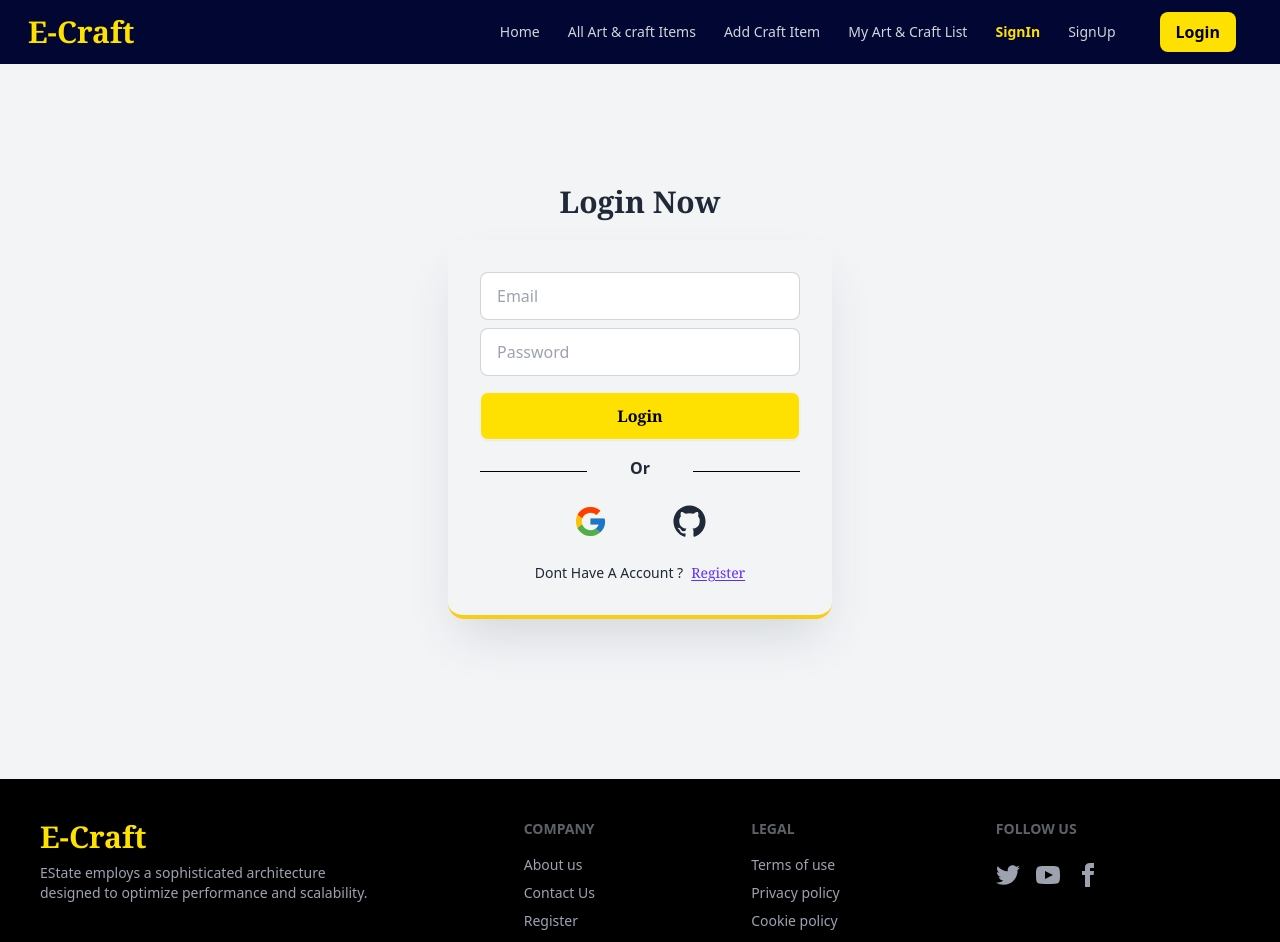
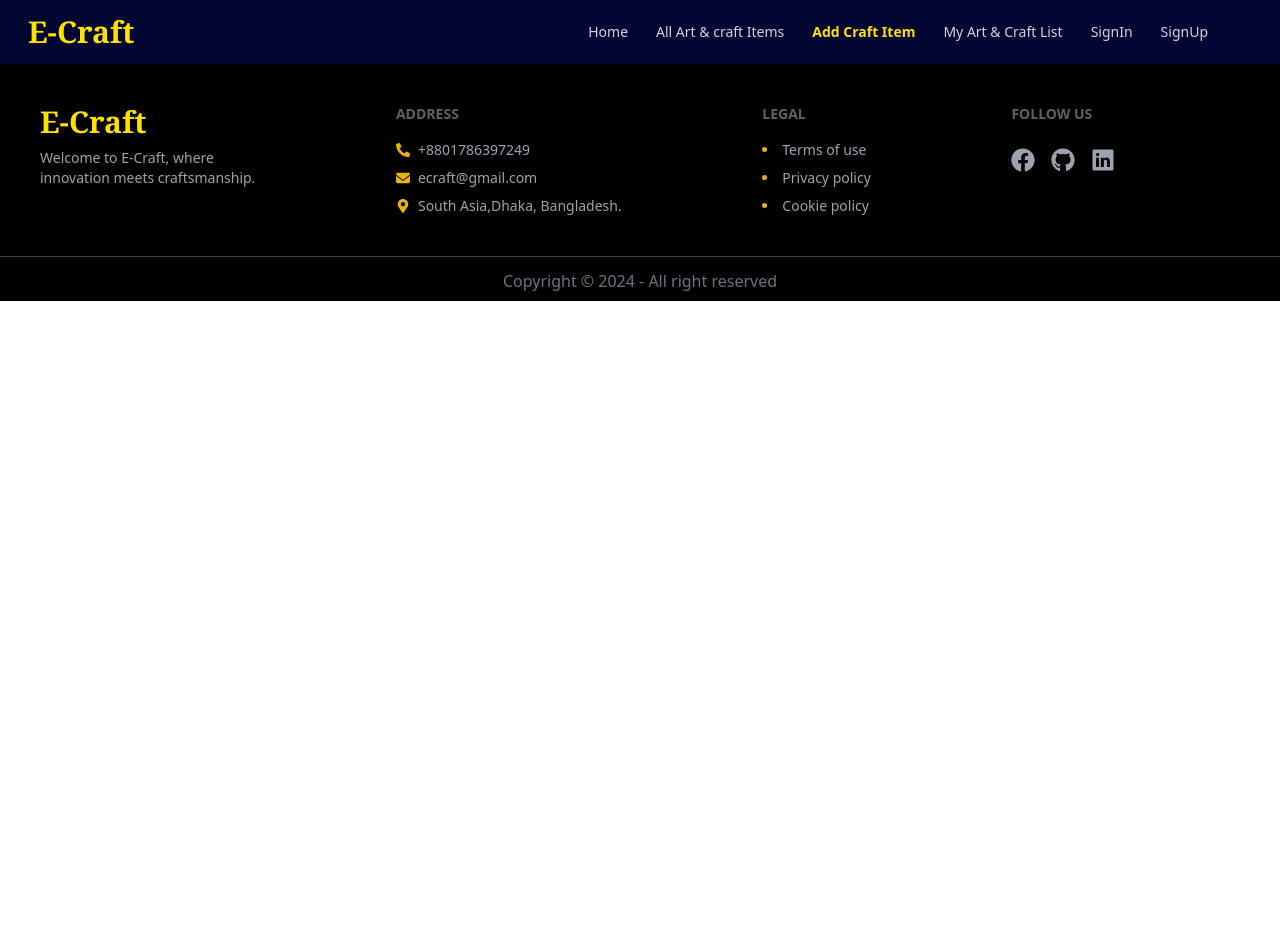
Before and after one commit to emon50666/e-craft, a React (Vite) app: page /addcraft in a window 1280 px wide. Before the commit this address led to /login. Shown: the top 942 px of the page. After the commit the page ends 800 px from the top, so only its background shows below. Built offline with nearby package versions, Linux system fonts and the light colour scheme; no server answers.

Commit message:
add footer

```diff
--- a/src/PrivateRoute/PrivateRoute.jsx
+++ b/src/PrivateRoute/PrivateRoute.jsx
@@ -2,7 +2,7 @@
 import PropTypes from "prop-types";
 import { useContext } from "react";
 import { AuthContext } from "../AuthProvider/AuthProvider";
-import { Navigate } from "react-router-dom";
+// import { Navigate } from "react-router-dom";
 
 
 const PrivateRoute = ({children}) => {
@@ -20,7 +20,7 @@ const PrivateRoute = ({children}) => {
    if (user) {
     return children;
 }
-   return <Navigate to={'/login'} />;
+//    return <Navigate to={'/login'} />;
 
 };
 
--- a/src/components/Footer/Footer.jsx
+++ b/src/components/Footer/Footer.jsx
@@ -1,4 +1,7 @@
 import { Link } from "react-router-dom";
+import { FaFacebook,FaGithub ,FaPhoneAlt,FaMapMarkerAlt   } from "react-icons/fa";
+import { IoLogoLinkedin } from "react-icons/io5";
+import { FaEnvelope } from "react-icons/fa6";
 
 
 const Footer = () => {
@@ -9,30 +12,33 @@ const Footer = () => {
   <div className="font-bold font-serif text-[20px] md:text-3xl logo ">
 <Link> <h2 className="gap-0 text-[#FFE100] ">E-Craft </h2> </Link>
 </div>
-    <p>EState employs a sophisticated  architecture <br /> designed to optimize performance and scalability. </p>
+    <p>Welcome to E-Craft, where <br /> innovation meets craftsmanship.  </p>
 
   </aside>
 
 
   <nav>
-    <h6 className="footer-title">Company</h6>
-    <a className="link link-hover">About us</a>
-    <a className="link link-hover">Contact Us</a>
-    <a className="link link-hover">Register</a>
-    <a className="link link-hover">News</a>
+    <h6 className="footer-title">Address</h6>
+  <p className="flex items-center gap-2"> <FaPhoneAlt className="text-yellow-500"></FaPhoneAlt> +8801786397249</p>
+  <p className="flex items-center gap-2"> <FaEnvelope className="text-yellow-500"></FaEnvelope> ecraft@gmail.com</p>
+  <p className="flex items-center gap-2"> <FaMapMarkerAlt  className="text-yellow-500"></FaMapMarkerAlt> South Asia,Dhaka, Bangladesh.</p>
+
   </nav>
   <nav>
     <h6 className="footer-title">Legal</h6>
-    <a className="link link-hover">Terms of use</a>
-    <a className="link link-hover">Privacy policy</a>
-    <a className="link link-hover">Cookie policy</a>
+    <li className="marker:text-yellow-500  "><a className="link link-hover">Terms of use</a></li>
+    <li className="marker:text-yellow-500  "><a className="link link-hover">Privacy policy</a></li>
+    <li className="marker:text-yellow-500  "><a className="link link-hover">Cookie policy</a></li>
+
+
   </nav>
   <nav>
     <h6 className="footer-title">Follow Us</h6>
     <div className="grid grid-flow-col gap-4 mt-2">
-      <a><svg xmlns="http://www.w3.org/2000/svg" width="24" height="24" viewBox="0 0 24 24" className="fill-current"><path d="M24 4.557c-.883.392-1.832.656-2.828.775 1.017-.609 1.798-1.574 2.165-2.724-.951.564-2.005.974-3.127 1.195-.897-.957-2.178-1.555-3.594-1.555-3.179 0-5.515 2.966-4.797 6.045-4.091-.205-7.719-2.165-10.148-5.144-1.29 2.213-.669 5.108 1.523 6.574-.806-.026-1.566-.247-2.229-.616-.054 2.281 1.581 4.415 3.949 4.89-.693.188-1.452.232-2.224.084.626 1.956 2.444 3.379 4.6 3.419-2.07 1.623-4.678 2.348-7.29 2.04 2.179 1.397 4.768 2.212 7.548 2.212 9.142 0 14.307-7.721 13.995-14.646.962-.695 1.797-1.562 2.457-2.549z"></path></svg></a>
-      <a><svg xmlns="http://www.w3.org/2000/svg" width="24" height="24" viewBox="0 0 24 24" className="fill-current"><path d="M19.615 3.184c-3.604-.246-11.631-.245-15.23 0-3.897.266-4.356 2.62-4.385 8.816.029 6.185.484 8.549 4.385 8.816 3.6.245 11.626.246 15.23 0 3.897-.266 4.356-2.62 4.385-8.816-.029-6.185-.484-8.549-4.385-8.816zm-10.615 12.816v-8l8 3.993-8 4.007z"></path></svg></a>
-      <a><svg xmlns="http://www.w3.org/2000/svg" width="24" height="24" viewBox="0 0 24 24" className="fill-current"><path d="M9 8h-3v4h3v12h5v-12h3.642l.358-4h-4v-1.667c0-.955.192-1.333 1.115-1.333h2.885v-5h-3.808c-3.596 0-5.192 1.583-5.192 4.615v3.385z"></path></svg></a>
+    <Link> <FaFacebook className="text-2xl"></FaFacebook> </Link>
+    <Link> <FaGithub  className="text-2xl" ></FaGithub> </Link>
+    <Link> <IoLogoLinkedin  className="text-2xl"></IoLogoLinkedin> </Link>
+
     </div>
   </nav>
 </footer>
--- a/src/components/Header/Header.jsx
+++ b/src/components/Header/Header.jsx
@@ -89,7 +89,7 @@ const Header = () => {
 
   </div> :
 
-<Link to={'/login'}> <button className="bg-[#FFE100]  buton md:mr-4 text-black rounded-lg pt-2 pb-2 pr-4 pl-4 font-bold ">Login</button> </Link>
+''
    }
 </div>
     </div>
```
